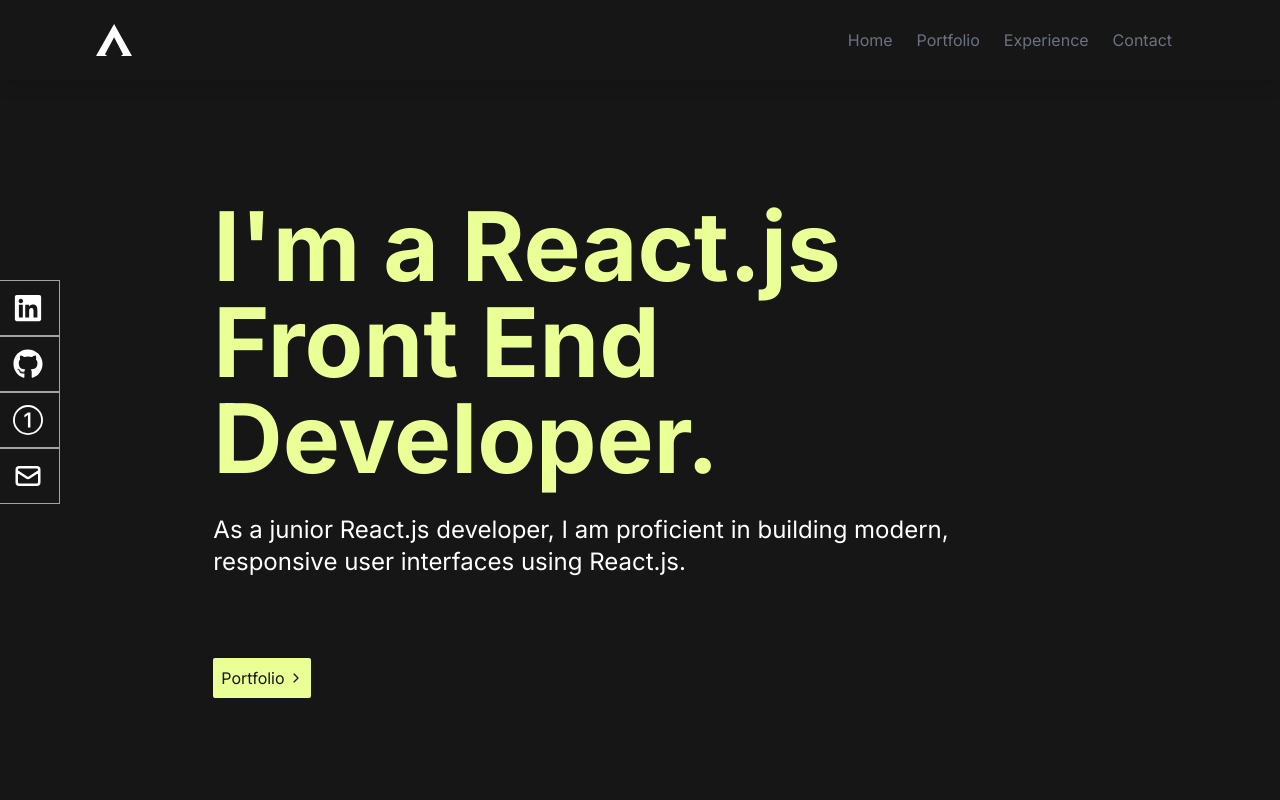
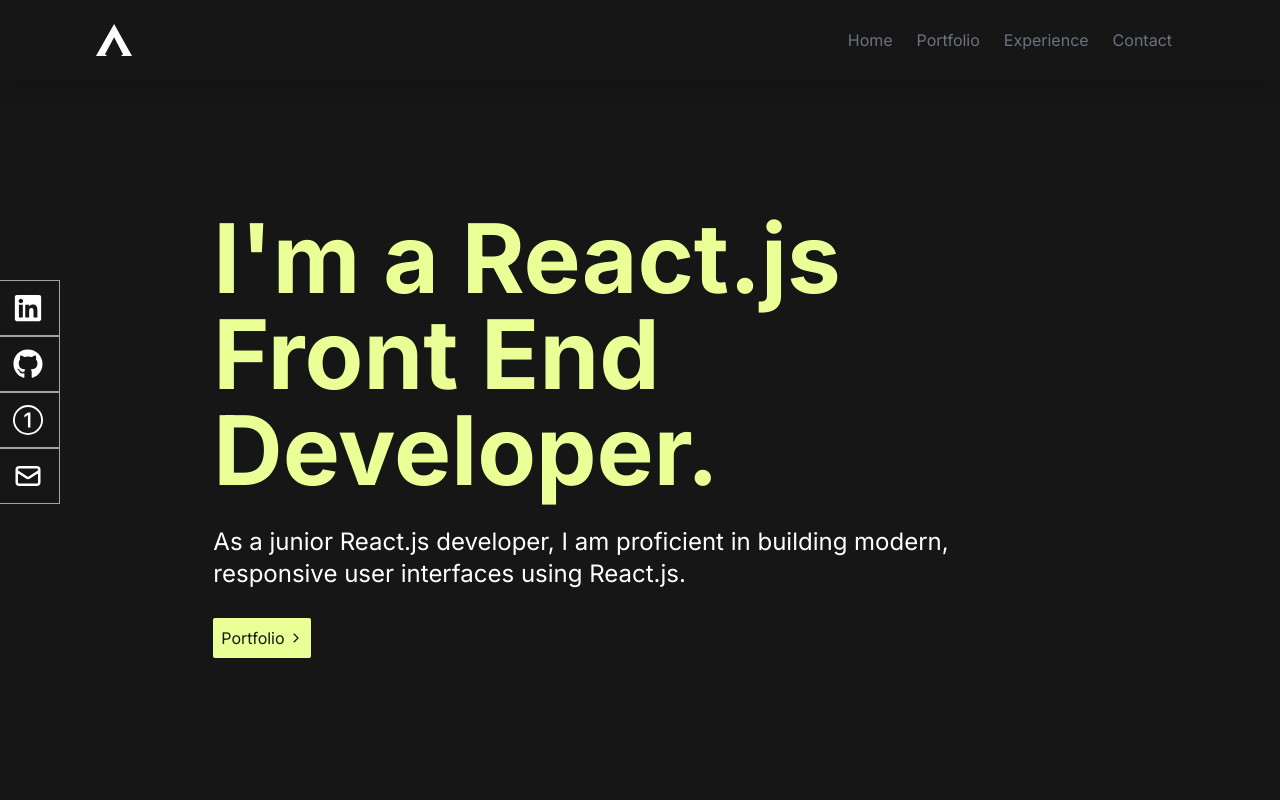
Before and after one commit to ayaz-qureshi/personal_portfolio, a React (Create React App) app: page / in a window 1280 px wide. Shown: the top 800 px of the page. Built offline with nearby package versions, Linux system fonts and the light colour scheme.

Commit message:
portofolio fix

```diff
--- a/src/components/Home.js
+++ b/src/components/Home.js
@@ -1,18 +1,27 @@
 import React from 'react';
 import { IoIosArrowForward } from 'react-icons/io';
+import { Link } from 'react-scroll';
 
 const Home = () => {
   return (
-    <div name="home"  className='bg-customBackground flex justify-center items-center min-h-screen pt-24'>
+    <div name="home" className='bg-customBackground flex justify-center items-center min-h-screen pt-24'>
       <div className='flex flex-col md:flex-row w-2/3 items-center md:items-start'>
-        <div className='flex items-start justify-start flex-col text-white '>
-          <h2 className='text-8xl font-bold mb-7 text-primaryColor'>I'm a React.js Front End Developer.</h2>
-          <p className='text-2xl'>As a junior React.js developer, I am proficient in building modern, responsive user interfaces using React.js.</p>
-          <div className='group flex items-center bg-primaryColor  text-customBackground p-2 mt-5 sm:mt-20 rounded-sm'>
-            <button className='text-left '>Portfolio </button><span className='group-hover:rotate-90 ml-1 duration-200'><IoIosArrowForward size={14} /></span>
-          </div>
+        <div className='flex items-start justify-start flex-col text-white'>
+          <h2 className='text-8xl font-bold mb-7 text-primaryColor'>
+            I'm a React.js Front End Developer.
+          </h2>
+          <p className='text-2xl mb-7'>
+            As a junior React.js developer, I am proficient in building modern, responsive user interfaces using React.js.
+          </p>
+          <Link to="portfolio" smooth={true} duration={500} className='group flex items-center mb-7 bg-primaryColor text-customBackground p-2 rounded-sm cursor-pointer'>
+            <button className='text-left'>
+              Portfolio
+            </button>
+            <span className='group-hover:rotate-90 ml-1 duration-200'>
+              <IoIosArrowForward size={14} />
+            </span>
+          </Link>
         </div>
-
       </div>
     </div>
   );
```
